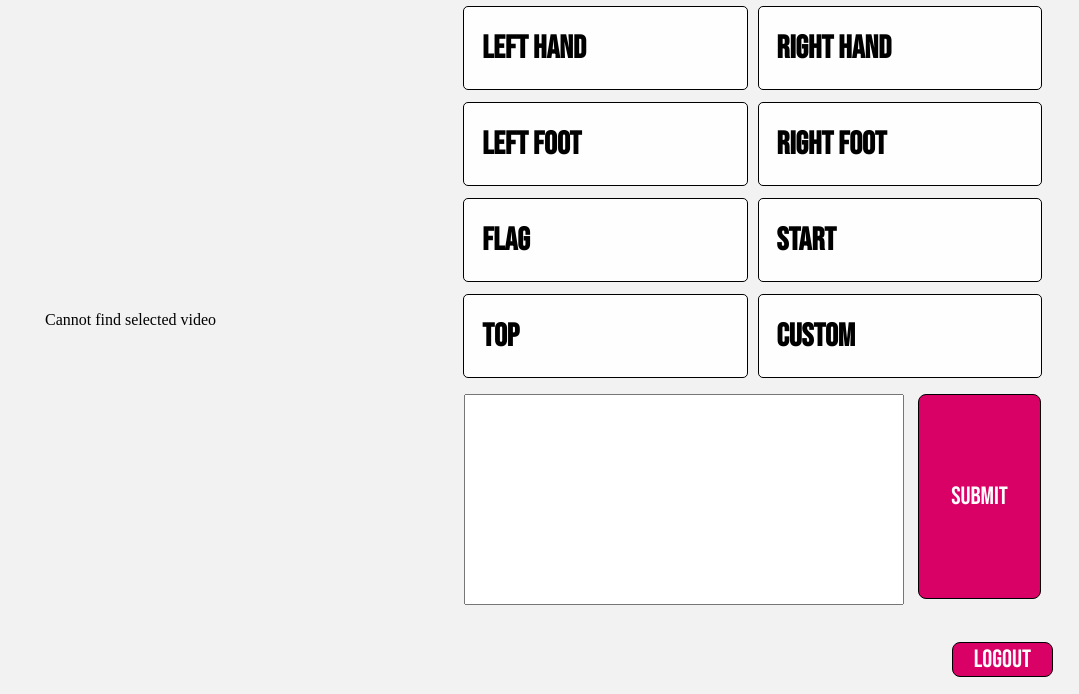
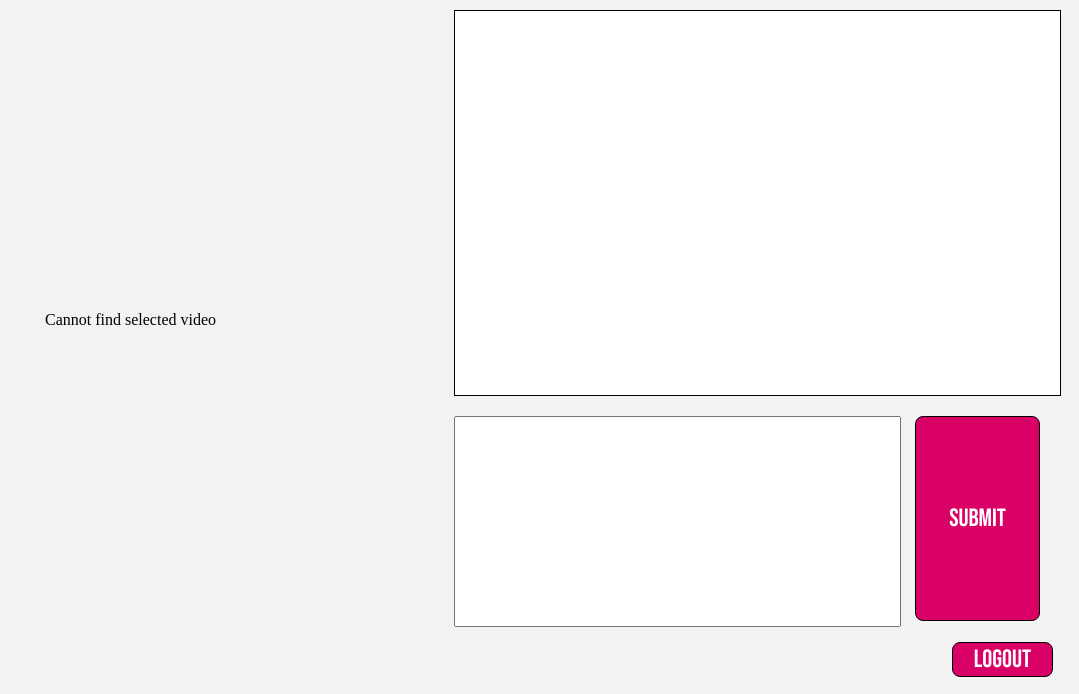
Before and after one commit to Alfie5640/beta-web, a PHP site: page /beta-code/public/video.php in a window 1280 px wide. Shown: the part 106-800 px from the top of the page, without its empty margins (201-1280 px from the left). Run offline with PHP 8.4, Linux system fonts and the light colour scheme; data that the repository does not hold is empty; a stand-in replaces the project's code that opens the database connection.

Commit message:
Added interacitve video labels/comment (front-end/js)

```diff
--- a/beta-code/public/search.php
+++ b/beta-code/public/search.php
@@ -76,7 +76,7 @@
             <h1>Title</h1>
             <input type="text" id="videoTitle" name="vid" required>
 
-            <input type="submit" value="Upload" id="submit">
+            <input type="submit" value="Search" id="submit">
         </form>
     </div>
 
--- a/beta-code/public/styles/viewVid.css
+++ b/beta-code/public/styles/viewVid.css
@@ -66,30 +66,16 @@ body {
 }
 
 
-.label-option {
+#commentsMade {
+    background-color: white;
     border: 1px solid black;
-    border-radius: 5px;
-    width: 45%;
-    margin-right: 10px;
-    cursor: grab;
-    background-color: rgba(255,255,255,0.9)
-
-}
-
-.label-option:active {
-  cursor: grabbing;
-}
-
-.labelSelection {
-    height: 15%;
-    display: flex;
-    justify-content: center;
-    align-items: center;
+    margin: 10px;
+    height: 60%;
 }
 
 #comSub {
     height: 40%;
-    margin-left: 10px;
+    margin-left: 0px;
 }
 
 #commentArea {
@@ -114,3 +100,20 @@ body {
     background-color: #E11584;
     cursor: pointer;
 }
+
+#labelSelector {
+    width: 90%;
+    height: 40px;
+}
+
+#labelSelector button {
+    width: 24%;
+    height: 100%;
+    color: white;
+    background-color: #D90166;
+    border: 1px solid black;
+}
+
+.hidden {
+    display: none;
+}
--- a/beta-code/public/video.php
+++ b/beta-code/public/video.php
@@ -79,46 +79,9 @@
 
         <div id="videoFormDetails">
 
-            <div class="labelSelection">
+            <div id="commentsMade">
+            </div>
 
-                <div class="label-option" draggable = true>
-                    <h1>LEFT HAND</h1>
-                </div>
-                <div class="label-option" draggable = true>
-                    <h1>RIGHT HAND</h1>
-                </div>
-
-            </div>
-            <div class="labelSelection">
-                <div class="label-option" draggable = true>
-                    <h1>LEFT FOOT</h1>
-                </div>
-                <div class="label-option" draggable = true>
-                    <h1>RIGHT FOOT</h1>
-                </div>
-
-
-
-            </div>
-            <div class="labelSelection">
-                <div class="label-option" draggable = true>
-                    <h1>FLAG</h1>
-                </div>
-                <div class="label-option" draggable = true>
-                    <h1>START</h1>
-                </div>
-
-
-            </div>
-            <div class="labelSelection">
-                <div class="label-option" draggable = true>
-                    <h1>TOP</h1>
-                </div>
-                <div class="label-option" draggable = true>
-                    <h1>CUSTOM</h1>
-                </div>
-
-            </div>
             <div id="comSub">
                 <input type="textarea" id="commentArea" />
                 <input type="submit" id="submitButton">
```
Also changed, not shown: beta-code/public/js/viewVid.js (+70 -13 lines).
